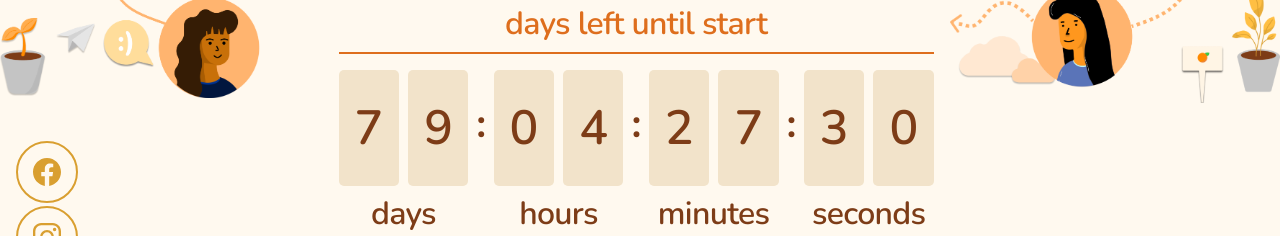
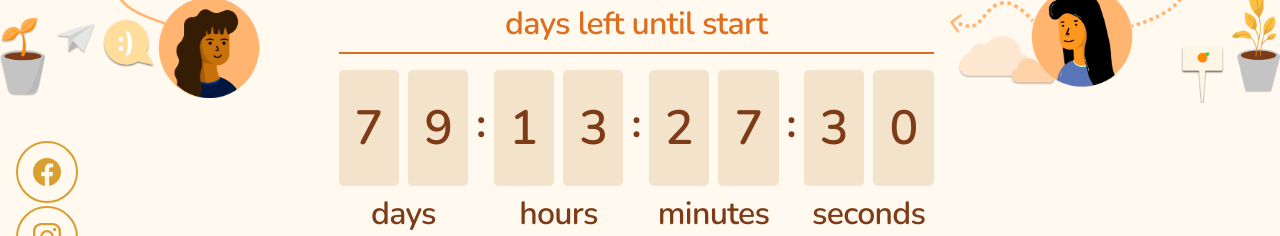
Before and after one commit to citrushack/cutiehack2021, a Next.js app: page /landing in a window 1280 px wide. Shown: the part 450-686 px from the top of the page. Built offline with nearby package versions, Linux system fonts and the light colour scheme; no server answers.

Commit message:
Add props to CountdownWrapper, update times, start live page

```diff
--- a/components/Countdown.js
+++ b/components/Countdown.js
@@ -22,9 +22,6 @@ const renderer = ({ days, hours, minutes, seconds, completed }) => {
 
     return (
       <div className={styles.container}>
-        <div className={styles.header}>
-          days left until start
-        </div>
         <div className={styles.row}>
           {
             days > 0 &&
@@ -85,7 +82,7 @@ const renderer = ({ days, hours, minutes, seconds, completed }) => {
   }
 }
 
-export default function CountdownWrapper() {
+export default function CountdownWrapper( props ) {
   const [isMobile, setIsMobile] = useState(false)
 
   if (!isMobile)
@@ -105,7 +102,10 @@ export default function CountdownWrapper() {
 
   return (
     <h2 className={styles.countdown}>
-      <Countdown date="2021-11-06T00:00:00" renderer={renderer} />
+      <div className={styles.header}>
+        {props.heading}
+      </div>
+      <Countdown date={props.date} renderer={renderer} />
     </h2>
   )
 }
--- a/pages/landing.js
+++ b/pages/landing.js
@@ -112,7 +112,10 @@ export default function Home() {
               </h2>
             )}
             <div>
-              <CountdownWrapper />
+              <CountdownWrapper
+                date='2021-11-06T09:00:00'
+                heading='days left until start'
+              />
               {/* <SignupCounter />
               {!session && (
                 <div className={styles.actionwrapper}>
```
Also changed, not shown: pages/live.js (added, +15 -0 lines), styles/Live.module.css (added, +7 -0 lines).
